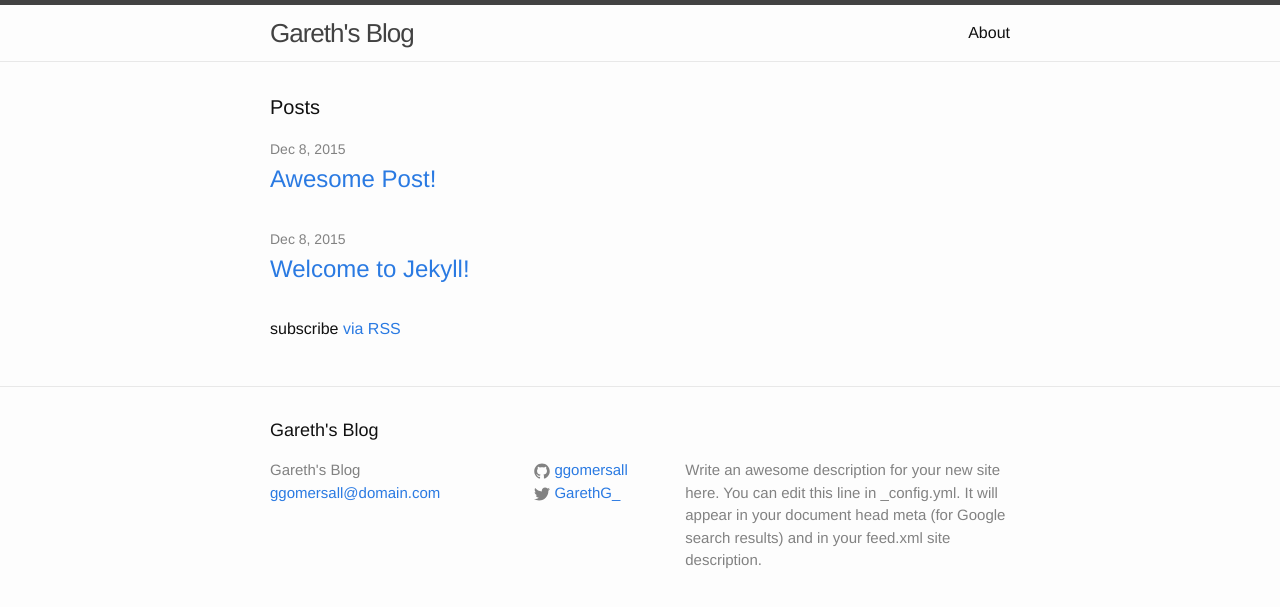
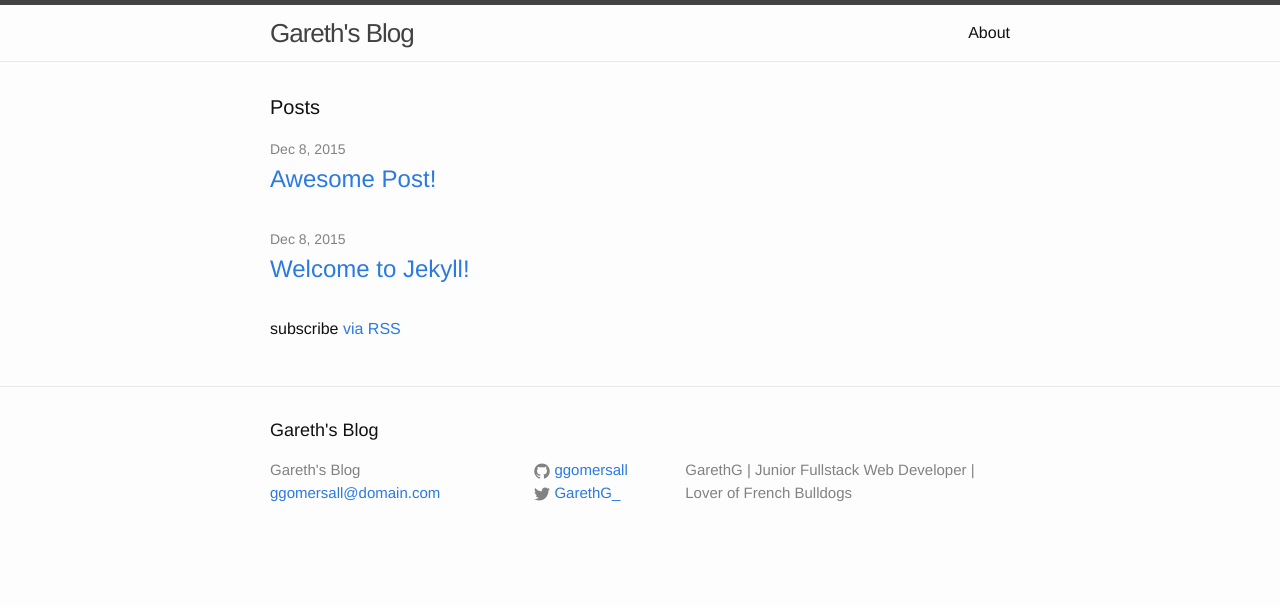
Before and after one commit to ggomersall/ggomersall.github.io, a Jekyll site: the page built from index.html, in a window 1280 px wide. Shown: the top 607 px of the page. Built offline with Jekyll 4.4.1, drawn with Linux system fonts in a browser that asks for light colours.

Commit message:
modified the _congif.yml to include my site decription

```diff
--- a/_config.yml
+++ b/_config.yml
@@ -8,14 +8,12 @@
 # Site settings
 title: Gareth's Blog
 email: ggomersall@domain.com
-description: > # this means to ignore newlines until "baseurl:"
-  Write an awesome description for your new site here. You can edit this
-  line in _config.yml. It will appear in your document head meta (for
-  Google search results) and in your feed.xml site description.
+description: "GarethG | Junior Fullstack Web Developer | Lover of French Bulldogs"
 baseurl: "" # the subpath of your site, e.g. /blog
 url: "http://ggomersall.github.io" # the base hostname & protocol for your site
 twitter_username: GarethG_
 github_username:  ggomersall
+exclude: ['README.md', 'GEMFILE', 'GEMFILE.lock']
 
 # Build settings
 markdown: kramdown
```
